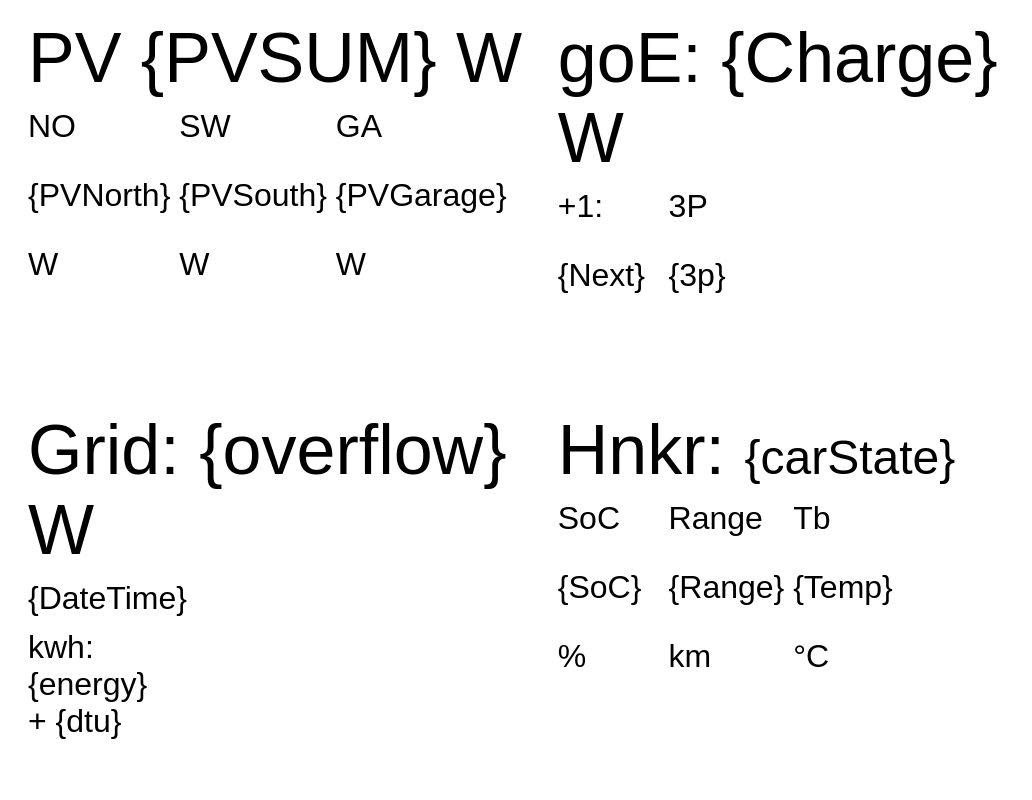
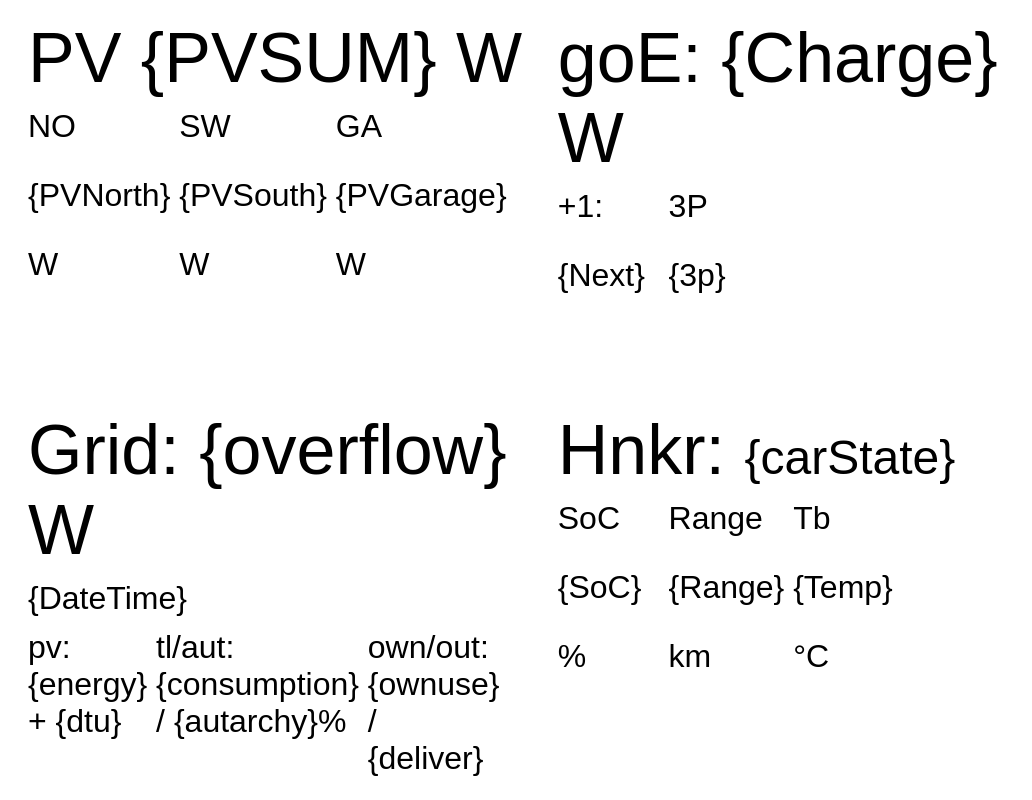
Before and after one commit to stdwanze/counterstat, a website: page portaltemplate.html in a window 1280 px wide. Shown: the whole page, without its empty margins (0-1032 px from the left). Drawn offline with Linux system fonts and the light colour scheme.

Commit message:
added tempalte

```diff
--- a/portaltemplate.html
+++ b/portaltemplate.html
@@ -28,7 +28,10 @@
             <span class="time element"> {DateTime} </span>
 
             <div class="nested">
-                <span class="small element"> kwh: {energy} + {dtu}</span>
+                <span class="small element"> pv: {energy} + {dtu}</span>
+                <span class="small element"> tl/aut: {consumption} / {autarchy}%</span>
+                <span class="small element"> own/out: {ownuse} / {deliver}</span>
+
 
             </div>
         </div>
```
